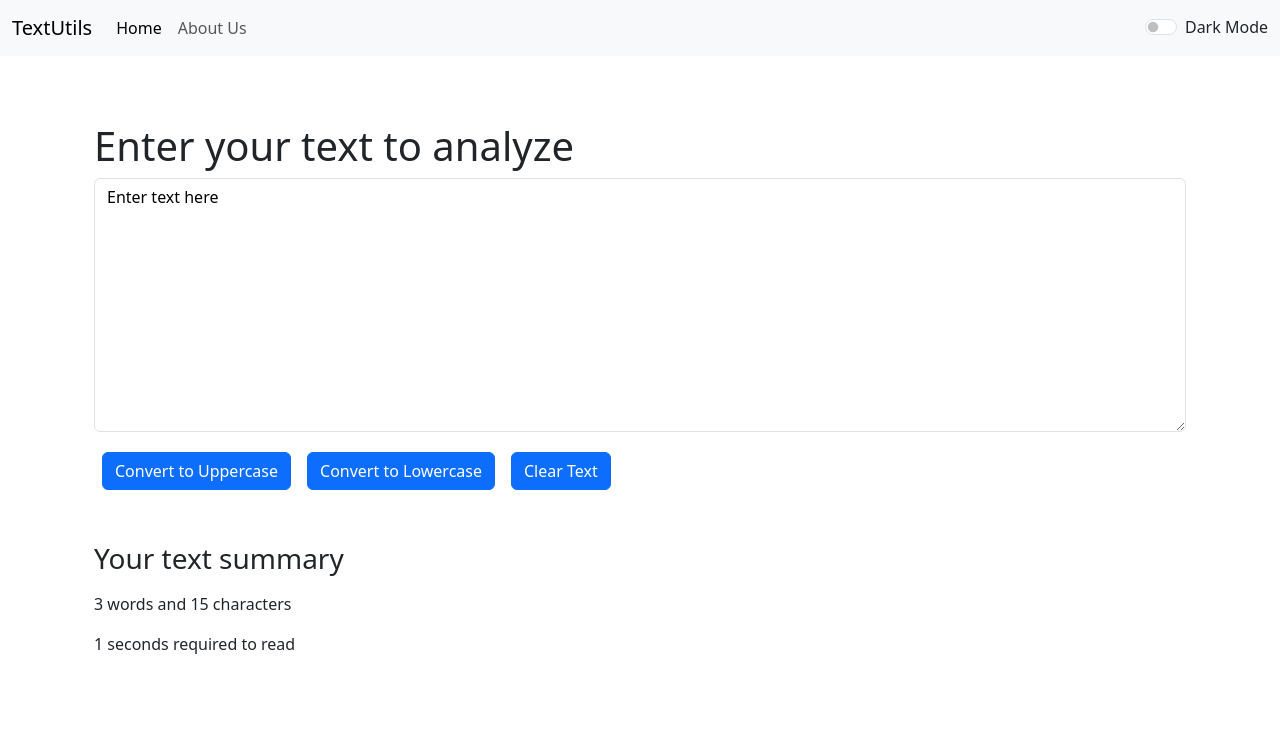
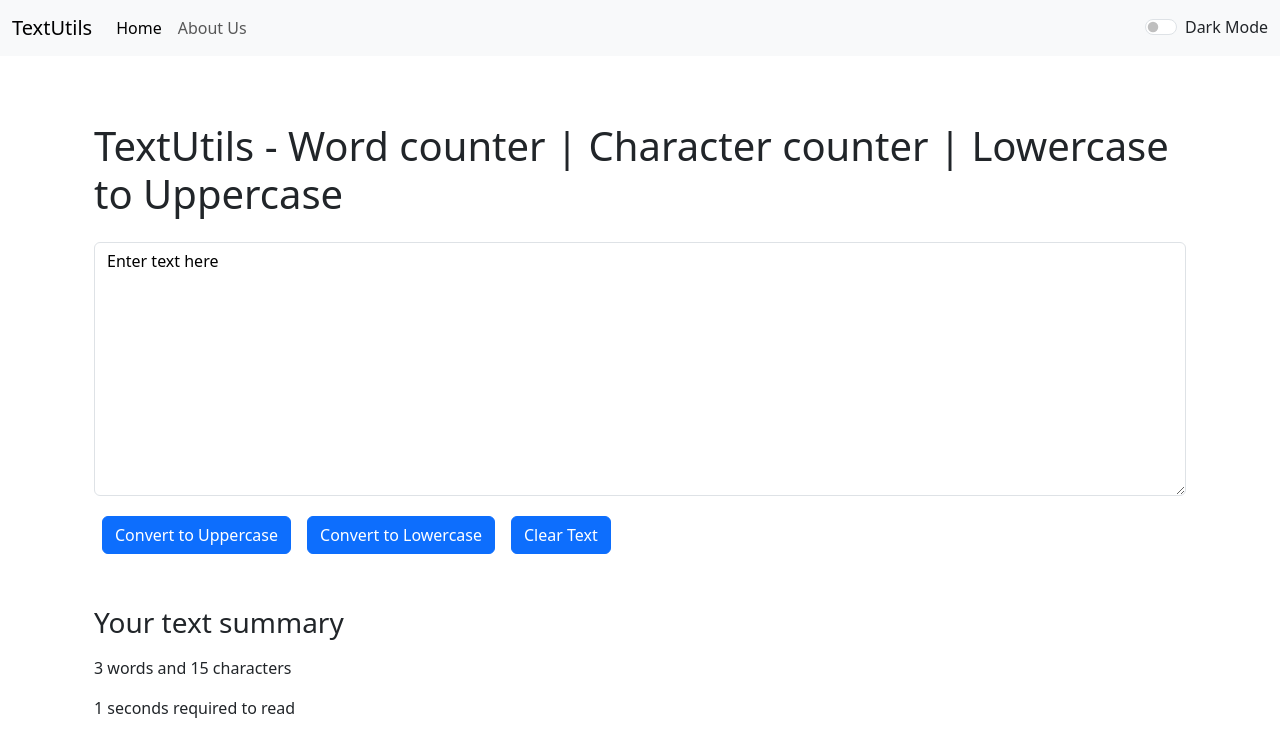
Before and after one commit to KunaalSharmaaa/textUtils, a React (Create React App) app: page / in a window 1280 px wide. Shown: the top 756 px of the page. Built offline with nearby package versions, Linux system fonts and the light colour scheme.

Commit message:
Changes to make website SEO friendly

```diff
--- a/public/index.html
+++ b/public/index.html
@@ -7,13 +7,13 @@
     <meta name="theme-color" content="#000000" />
     <meta
       name="description"
-      content="This website is created because I was learning react js from code with harry"
+      content="Text utils is a word counter and a character counting utility which can be used to manipulate your text in the way you want you can remove extra spaces copy the manipulated text as well as convert your text from uppercase to lowercase and lowercase to upper case"
     />
     <link rel="apple-touch-icon" href="%PUBLIC_URL%/favicon-16x16.png" />
 
     <link rel="manifest" href="%PUBLIC_URL%/manifest.json" />
 
-    <title>TextUtils</title>
+    <title>TextUtils - Word counter | Character counter | Lowercase to Uppercase | Uppercase to Lowercase</title>
     <link
       href="https://cdn.jsdelivr.net/npm/bootstrap@5.3.3/dist/css/bootstrap.min.css"
       rel="stylesheet"
--- a/src/App.js
+++ b/src/App.js
@@ -1,8 +1,8 @@
-import './App.css';
-import React, { useState } from 'react';
-import Navbar from './components/Navbar';
-import FormForText from './components/FormForText';
-import Alert from './components/Alert';
+import "./App.css";
+import React, { useState } from "react";
+import Navbar from "./components/Navbar";
+import FormForText from "./components/FormForText";
+import Alert from "./components/Alert";
 // import AboutComp from './components/About';
 // import {
 //   BrowserRouter as Router,
@@ -11,50 +11,57 @@ import Alert from './components/Alert';
 // } from "react-router-dom";
 
 function App() {
-
   const [mode, setMode] = useState("light");
   let changeMode = () => {
     if (mode === "dark") {
       setMode("light");
-      valAlert("success", "Light mode enabled")
+      valAlert("success", "Light mode enabled");
       document.body.style.backgroundColor = "white";
       document.body.style.color = "black";
-      document.title = "TextUtils - Light";
     } else {
       setMode("dark");
-      valAlert("success", "Dark mode enabled")
+      valAlert("success", "Dark mode enabled");
       document.body.style.backgroundColor = "#042743";
       document.body.style.color = "white";
-      document.title = "TextUtils - Dark";
     }
-  }
+  };
 
   const [alert, setAlert] = useState(null);
   let valAlert = (type, message) => {
     setAlert({
       msg: message,
       type: type
-    })
+    });
     setTimeout(() => {
       setAlert(null);
-    }, 2000)
-  }
+    }, 2000);
+  };
 
   return (
     <>
       {/* <Router> */}
-        <Navbar title="TextUtils" aboutText="About Us" mode={mode} changeMode={changeMode} />
-        <Alert alert={alert} />
-        <div className="container my-3">
-        <FormForText heading="Enter your text to analyze" mode={mode} alert={alert} valAlert={valAlert}/>
+      <Navbar
+        title="TextUtils"
+        aboutText="About Us"
+        mode={mode}
+        changeMode={changeMode}
+      />
+      <Alert alert={alert} />
+      <div className="container my-3">
+        <FormForText
+          heading="TextUtils - Word counter | Character counter | Lowercase to Uppercase"
+          mode={mode}
+          alert={alert}
+          valAlert={valAlert}
+        />
         {/* <AboutComp mode={mode}/> */}
-          {/* <Routes>
+        {/* <Routes>
             <Route exact path="/about" element={<AboutComp/>}>
             </Route>
-            <Route exact path="/" element={<FormForText heading="Enter your text to analyze" mode={mode} alert={alert} valAlert={valAlert}/>}>
+            <Route exact path="/" element={<FormForText heading="TextUtils - Word counter | Character counter | Lowercase to Uppercase | Uppercase to Lowercase" mode={mode} alert={alert} valAlert={valAlert}/>}>
             </Route>
           </Routes> */}
-        </div>
+      </div>
       {/* </Router> */}
     </>
   );
--- a/src/components/FormForText.js
+++ b/src/components/FormForText.js
@@ -26,7 +26,7 @@ export default function FormForText(props) {
   return (
     <>
       <div className="container">
-        <h1>{props.heading}</h1>
+        <h1 className="mb-4">{props.heading}</h1>
         <div className="mb-3">
           <textarea
             className="form-control"
```
